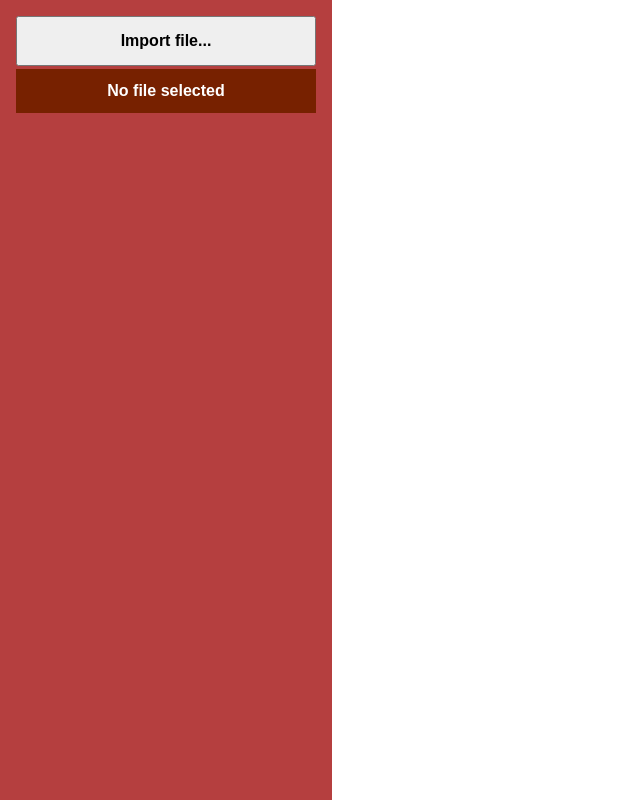
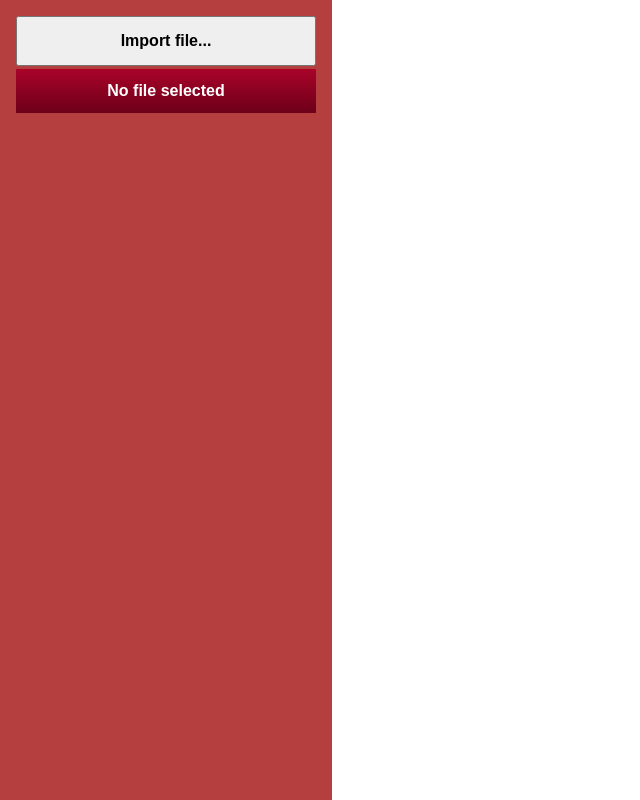
Before and after one commit to ZooMic/physicochemistry-fem, a React (Create React App) app: page / in a window 1280 px wide. Shown: the whole page, without its empty margins (0-640 px from the left). Built offline with nearby package versions, Linux system fonts and the light colour scheme.

Commit message:
Small css fixes

```diff
--- a/src/components/TextFilePicker/TextFilePicker.css
+++ b/src/components/TextFilePicker/TextFilePicker.css
@@ -2,6 +2,7 @@
     height: calc(100vh - 32px);
     width: 30vw;
     max-width: 300px;
+    min-width: 260px;
     text-align: center;
     padding: 16px;
     background-color:#b53f3f;
@@ -39,7 +40,7 @@
 }
 
 .TextFilePicker-FileName {
-    background-color: #419444;
+    background: linear-gradient(to bottom, rgb(110, 152, 78) 0%, rgb(45, 82, 15) 100%);
     margin: 0.2em 0em;
     padding: 0.8em 0em;
     color: white;
@@ -47,5 +48,5 @@
 }
 
 .TextFilePicker-FileName.noFile {
-    background-color: #772100;
+    background: linear-gradient(to bottom, rgba(169,3,41,1) 0%, rgba(143,2,34,1) 44%, rgba(109,0,25,1) 100%);
 }
```
Also changed, not shown: doc/example/Specific_Heat.txt.
